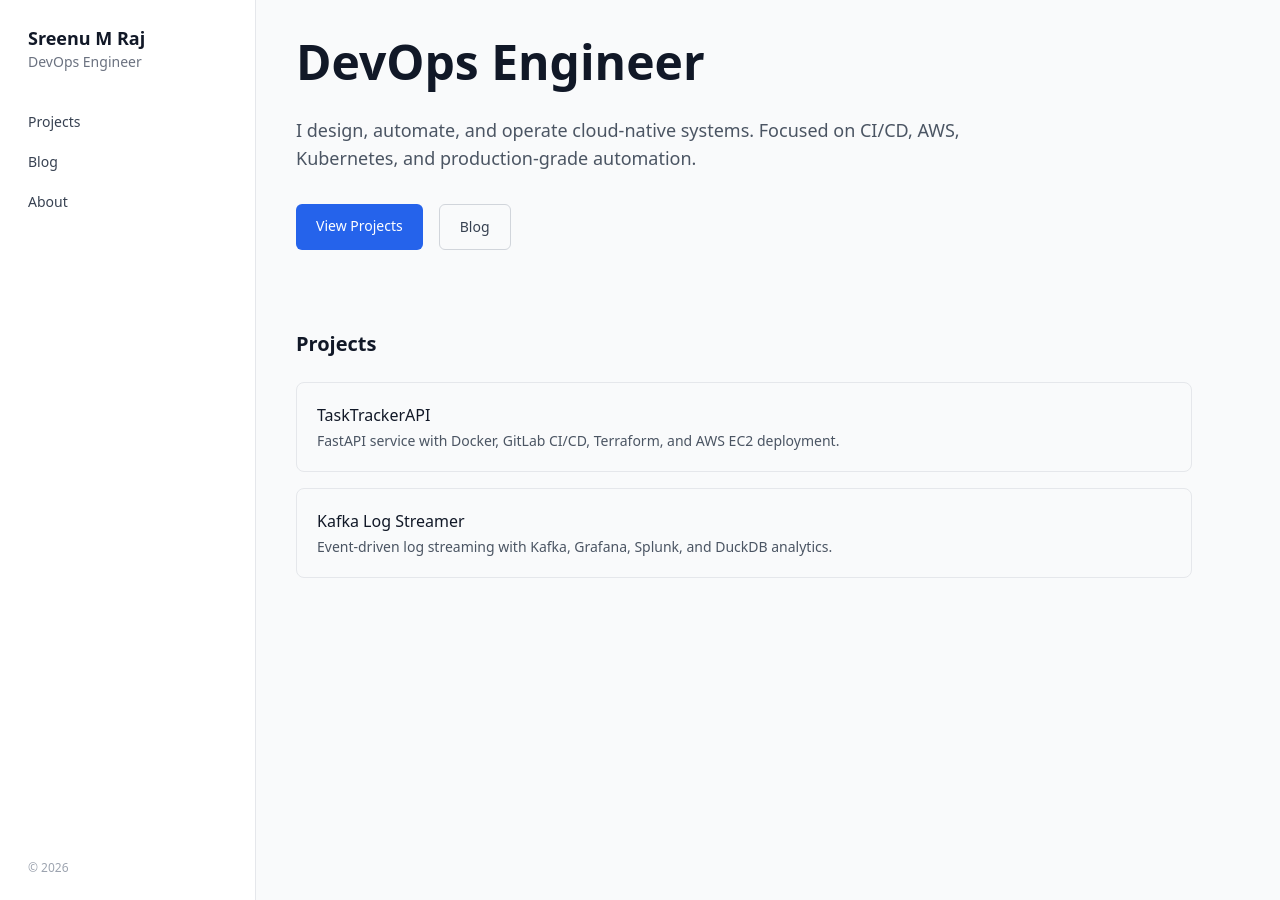
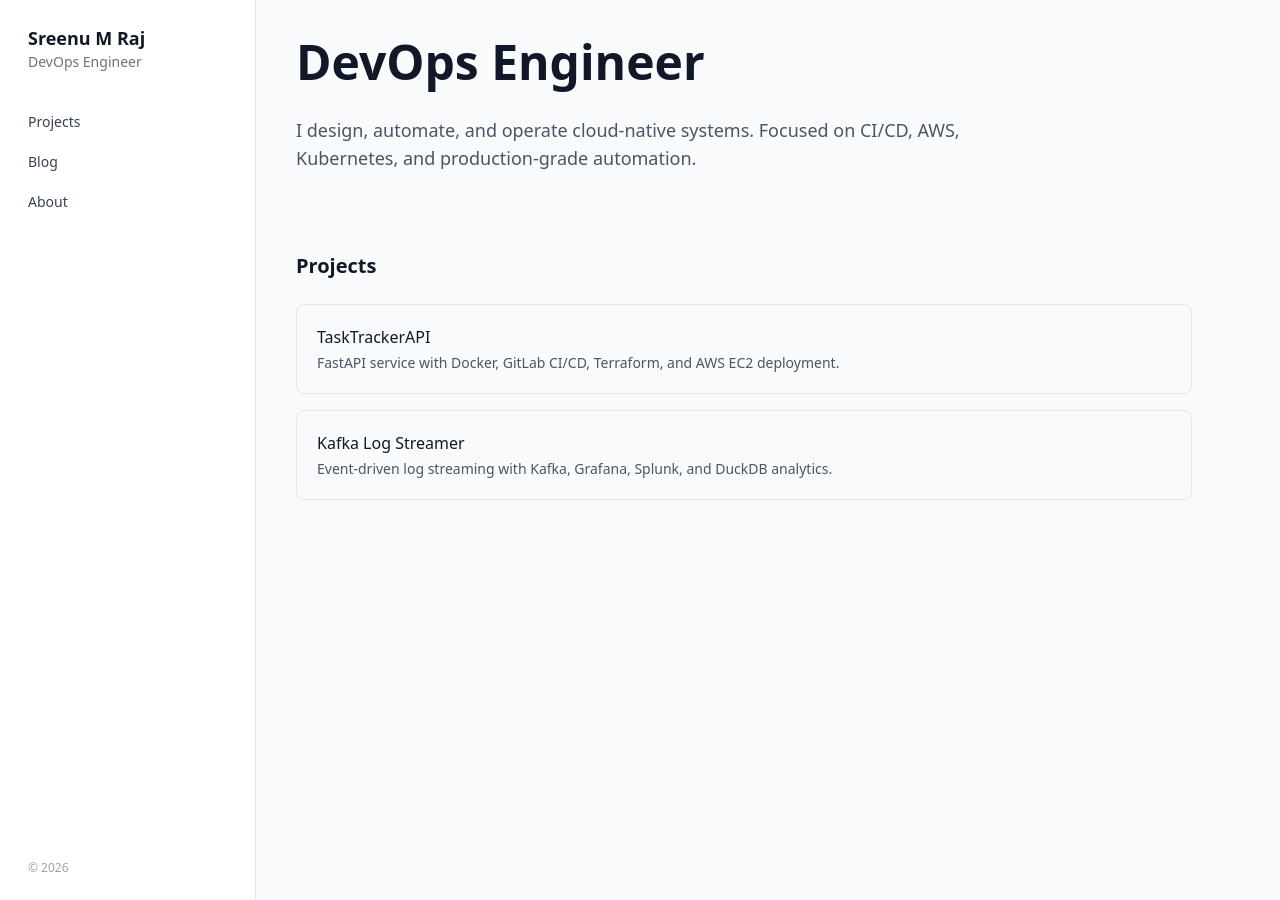
Before and after one commit to sreenumr/sreenumr.github.io, a Jekyll site: the page built from index.md, in a window 1280 px wide. Built offline with Jekyll 4.4.1, drawn with Linux system fonts in a browser that asks for light colours; nearby versions of some CDN libraries.

Commit message:
Removed links for Projects and Blog from home

```diff
--- a/index.md
+++ b/index.md
@@ -13,21 +13,6 @@ title: Home
     Focused on CI/CD, AWS, Kubernetes, and production-grade automation.
   </p>
 
-  <div class="mt-8 flex gap-4">
-    <a
-      href="/projects"
-      class="px-5 py-3 bg-blue-600 text-white rounded-md text-sm font-medium hover:bg-blue-700"
-    >
-      View Projects
-    </a>
-
-    <a
-      href="/blog"
-      class="px-5 py-3 border border-gray-300 rounded-md text-sm text-gray-700 hover:border-gray-400"
-    >
-       Blog
-    </a>
-  </div>
 </section>
 
 <!-- Projects preview -->
```
Also changed, not shown: 1 other file.
